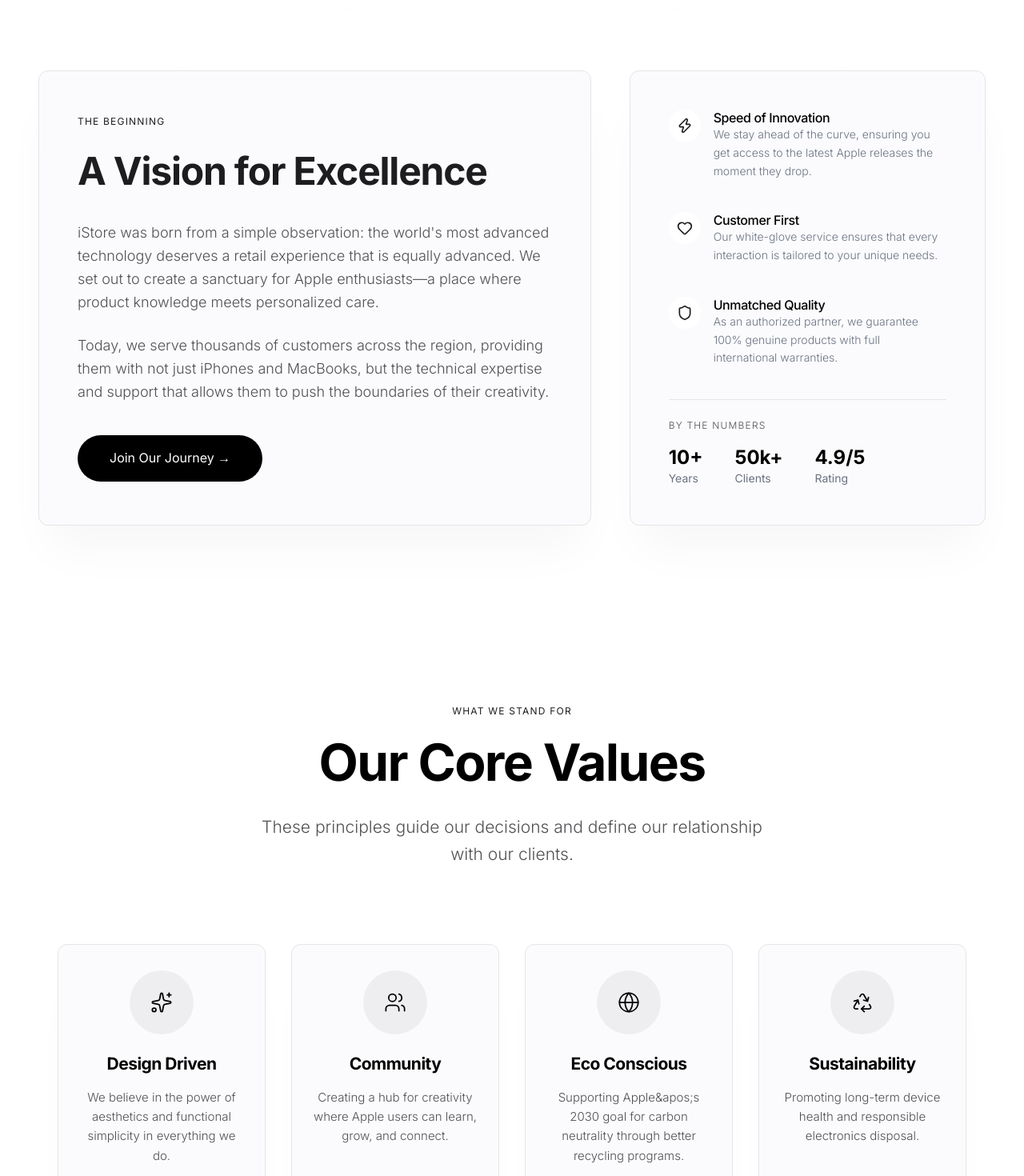
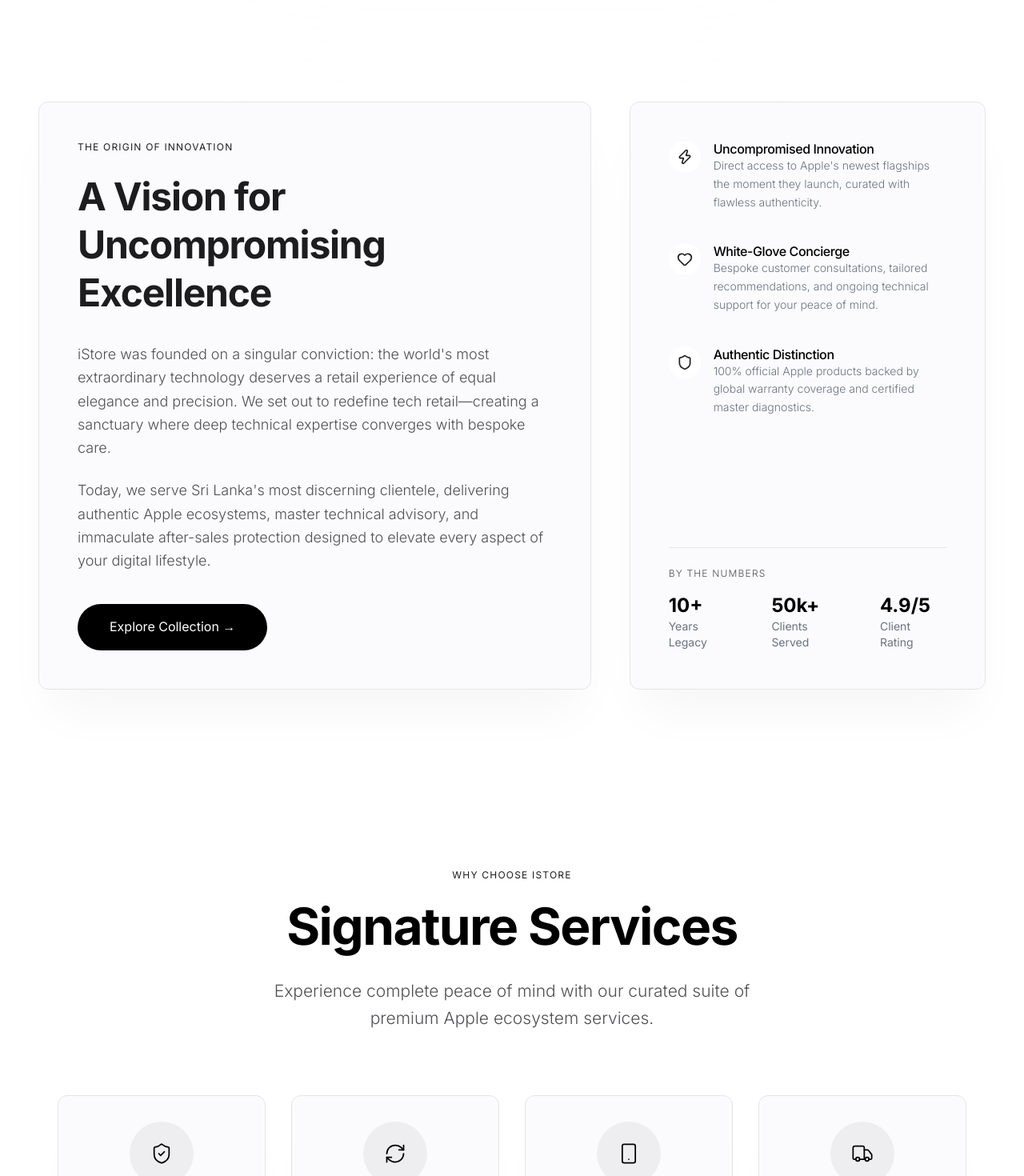
Before and after one commit to puvanakopis/iStore, a Next.js app in the folder frontend/: page /about in a window 1280 px wide. Shown: the part 480-1950 px from the top of the page at 80% size. Built offline with nearby package versions, Linux system fonts and the light colour scheme; no server answers.

Commit message:
implement contact and about pages with modular components and animated sections

```diff
--- a/frontend/app/about/_components/AboutHero.tsx
+++ b/frontend/app/about/_components/AboutHero.tsx
@@ -17,15 +17,13 @@
           transition={{ duration: 1, ease: [0.16, 1, 0.3, 1] }}
         >
           <span className="text-[17px] md:text-[21px] font-semibold text-black mb-4 block tracking-tight uppercase">
-            Our Story
+            Our Legacy & Essence
           </span>
           <h1 className="text-[48px] md:text-[80px] font-bold leading-[1.02] tracking-tight mb-8">
             Redefining Premium Retail
           </h1>
           <p className="text-[21px] md:text-[24px] font-light text-foreground-secondary max-w-3xl mx-auto mb-12 tracking-tight leading-relaxed text-pretty">
-            At iStore, we don&apos;t just sell devices. We curate experiences.
-            Since our inception, we have been committed to bringing the best of Apple
-            to your hands with a focus on design, service, and innovation.
+            At iStore, technology is an art form. As Sri Lanka&apos;s premier destination for Apple innovations, we merge cutting-edge engineering with personalized white-glove service to create an unmatched luxury experience.
           </p>
         </motion.div>
       </div>
--- a/frontend/app/about/_components/AboutValues.tsx
+++ b/frontend/app/about/_components/AboutServices.tsx
@@ -1,32 +1,32 @@
 "use client";
 
 import { motion } from "framer-motion";
-import { Sparkles, Users, Globe, Recycle } from "lucide-react";
+import { ShieldCheck, Truck, RefreshCw, Smartphone } from "lucide-react";
 
-const values = [
+const services = [
   {
-    icon: Sparkles,
-    title: "Design Driven",
-    description: "We believe in the power of aesthetics and functional simplicity in everything we do."
+    icon: ShieldCheck,
+    title: "Global Warranty & Support",
+    description: "Every device is backed by official Apple global warranty coverage, certified diagnostics, and authentic replacement components."
   },
   {
-    icon: Users,
-    title: "Community",
-    description: "Creating a hub for creativity where Apple users can learn, grow, and connect."
+    icon: RefreshCw,
+    title: "White-Glove Trade-In",
+    description: "Elevate seamlessly. Receive top-tier valuation and immediate credit towards your upgrade with our instant trade-in concierge."
   },
   {
-    icon: Globe,
-    title: "Eco Conscious",
-    description: "Supporting Apple&apos;s 2030 goal for carbon neutrality through better recycling programs."
+    icon: Smartphone,
+    title: "Bespoke Device Setup",
+    description: "Our certified specialists handle complete data migration, security configuration, and ecosystem integration right out of the box."
   },
   {
-    icon: Recycle,
-    title: "Sustainability",
-    description: "Promoting long-term device health and responsible electronics disposal."
+    icon: Truck,
+    title: "Insured VIP Delivery",
+    description: "Fast, fully insured, and climate-controlled delivery direct to your doorstep anywhere in Sri Lanka with live dispatch tracking."
   }
 ];
 
-export default function AboutValues() {
+export default function AboutServices() {
   return (
     <section className="section-padding bg-white pb-32">
       <div className="max-w-7xl mx-auto px-6 md:px-12">
@@ -35,23 +35,23 @@
           whileInView={{ opacity: 1, y: 0 }}
           viewport={{ once: true }}
           transition={{ duration: 0.6 }}
-          className="text-center mb-24"
+          className="text-center mb-20"
         >
           <span className="text-xs uppercase tracking-widest text-on-surface-variant mb-4 block">
-            What We Stand For
+            Why Choose iStore
           </span>
           <h2 className="text-[32px] md:text-[64px] font-bold tracking-tight mb-6 text-black">
-            Our Core Values
+            Signature Services
           </h2>
           <p className="text-[17px] md:text-[21px] text-foreground-secondary font-light max-w-2xl mx-auto">
-            These principles guide our decisions and define our relationship with our clients.
+            Experience complete peace of mind with our curated suite of premium Apple ecosystem services.
           </p>
         </motion.div>
 
         <div className="grid grid-cols-1 sm:grid-cols-2 lg:grid-cols-4 gap-4 lg:gap-8">
-          {values.map((value, index) => (
+          {services.map((service, index) => (
             <motion.div
-              key={value.title}
+              key={service.title}
               initial={{ opacity: 0, y: 30 }}
               whileInView={{ opacity: 1, y: 0 }}
               viewport={{ once: true }}
@@ -60,7 +60,7 @@
             >
               <div className="relative w-16 h-16 flex items-center justify-center mb-8">
                 <div className="absolute inset-0 bg-black/5 rounded-full scale-125 group-hover:scale-150 transition duration-500" />
-                <value.icon
+                <service.icon
                   size={28}
                   className="text-black relative z-10 transition-transform duration-500 group-hover:scale-110"
                   strokeWidth={1.5}
@@ -68,11 +68,11 @@
               </div>
 
               <h4 className="text-[21px] font-bold text-black mb-4 tracking-tight">
-                {value.title}
+                {service.title}
               </h4>
 
               <p className="text-[15px] leading-relaxed text-foreground-secondary font-light max-w-[260px]">
-                {value.description}
+                {service.description}
               </p>
             </motion.div>
           ))}
--- a/frontend/app/about/_components/AboutStory.tsx
+++ b/frontend/app/about/_components/AboutStory.tsx
@@ -17,26 +17,21 @@
       >
         <div className="bg-background-dim p-8 md:p-12 rounded-sm border border-border shadow-[0_40px_60px_-15px_rgba(0,0,0,0.04)] h-full flex flex-col justify-center">
           <label className="text-xs uppercase tracking-widest text-on-surface-variant mb-6 block">
-            The Beginning
+            The Origin of Innovation
           </label>
           <h2 className="text-[32px] md:text-[48px] font-bold tracking-tight mb-8">
-            A Vision for Excellence
+            A Vision for Uncompromising Excellence
           </h2>
           <div className="space-y-6 text-foreground-secondary font-light text-lg leading-relaxed">
             <p>
-              iStore was born from a simple observation: the world&apos;s most advanced
-              technology deserves a retail experience that is equally advanced. We
-              set out to create a sanctuary for Apple enthusiasts—a place where
-              product knowledge meets personalized care.
+              iStore was founded on a singular conviction: the world&apos;s most extraordinary technology deserves a retail experience of equal elegance and precision. We set out to redefine tech retail—creating a sanctuary where deep technical expertise converges with bespoke care.
             </p>
             <p>
-              Today, we serve thousands of customers across the region, providing
-              them with not just iPhones and MacBooks, but the technical expertise
-              and support that allows them to push the boundaries of their creativity.
+              Today, we serve Sri Lanka&apos;s most discerning clientele, delivering authentic Apple ecosystems, master technical advisory, and immaculate after-sales protection designed to elevate every aspect of your digital lifestyle.
             </p>
           </div>
           <button className="bg-black text-white px-10 py-4 rounded-full hover:scale-105 active:scale-95 transition mt-10 w-fit">
-            Join Our Journey →
+            Explore Collection →
           </button>
         </div>
       </motion.div>
@@ -51,16 +46,16 @@
       >
         <div className="bg-background-dim p-8 md:p-12 rounded-sm border border-border shadow-[0_40px_60px_-15px_rgba(0,0,0,0.04)] space-y-10 h-full flex flex-col justify-between">
           <div className="space-y-10">
-            <PhilosophyItem icon={<Zap className="w-5 h-5" />} title="Speed of Innovation" delay={0.4}>
-              We stay ahead of the curve, ensuring you get access to the latest Apple releases the moment they drop.
+            <PhilosophyItem icon={<Zap className="w-5 h-5" />} title="Uncompromised Innovation" delay={0.4}>
+              Direct access to Apple&apos;s newest flagships the moment they launch, curated with flawless authenticity.
             </PhilosophyItem>
 
-            <PhilosophyItem icon={<Heart className="w-5 h-5" />} title="Customer First" delay={0.5}>
-              Our white-glove service ensures that every interaction is tailored to your unique needs.
+            <PhilosophyItem icon={<Heart className="w-5 h-5" />} title="White-Glove Concierge" delay={0.5}>
+              Bespoke customer consultations, tailored recommendations, and ongoing technical support for your peace of mind.
             </PhilosophyItem>
 
-            <PhilosophyItem icon={<Shield className="w-5 h-5" />} title="Unmatched Quality" delay={0.6}>
-              As an authorized partner, we guarantee 100% genuine products with full international warranties.
+            <PhilosophyItem icon={<Shield className="w-5 h-5" />} title="Authentic Distinction" delay={0.6}>
+              100% official Apple products backed by global warranty coverage and certified master diagnostics.
             </PhilosophyItem>
           </div>
 
@@ -77,15 +72,15 @@
             <div className="flex gap-10 text-sm text-black font-semibold">
               <div>
                 <span className="block text-2xl font-bold">10+</span>
-                <span className="text-gray-500 font-normal">Years</span>
+                <span className="text-gray-500 font-normal">Years Legacy</span>
               </div>
               <div>
                 <span className="block text-2xl font-bold">50k+</span>
-                <span className="text-gray-500 font-normal">Clients</span>
+                <span className="text-gray-500 font-normal">Clients Served</span>
               </div>
               <div>
                 <span className="block text-2xl font-bold">4.9/5</span>
-                <span className="text-gray-500 font-normal">Rating</span>
+                <span className="text-gray-500 font-normal">Client Rating</span>
               </div>
             </div>
           </motion.div>
--- a/frontend/app/about/page.tsx
+++ b/frontend/app/about/page.tsx
@@ -2,14 +2,14 @@
 
 import AboutHero from "./_components/AboutHero";
 import AboutStory from "./_components/AboutStory";
-import AboutValues from "./_components/AboutValues";
+import AboutServices from "./_components/AboutServices";
 
 export default function About() {
   return (
     <main className="w-full">
       <AboutHero />
       <AboutStory />
-      <AboutValues />
+      <AboutServices />
     </main>
   );
 }
--- a/frontend/app/contact/_components/ContactHero.tsx
+++ b/frontend/app/contact/_components/ContactHero.tsx
@@ -23,9 +23,9 @@
             Get in Touch
           </h1>
           <p className="text-[21px] md:text-[24px] font-light text-foreground-secondary max-w-3xl mx-auto mb-12 tracking-tight leading-relaxed text-pretty">
-            Experience iStore&apos;s signature white-glove service. Whether you are inquiring
-            about the latest iPhone or seeking technical support, our team is dedicated
-            to providing an unparalleled standard of care.
+            Experience iStore&apos;s signature service. Whether you are inquiring
+            about the latest Apple products, checking order status, or seeking technical assistance,
+            our dedicated team in Colombo is here to help.
           </p>
         </motion.div>
       </div>
--- a/frontend/app/contact/page.tsx
+++ b/frontend/app/contact/page.tsx
@@ -3,6 +3,7 @@
 import ContactHero from "./_components/ContactHero";
 import ContactFormSection from "./_components/ContactFormSection";
 import ContactMap from "./_components/ContactMap";
+import ContactFAQ from "./_components/ContactFAQ";
 
 export default function Contact() {
   return (
@@ -10,6 +11,7 @@
       <ContactHero />
       <ContactFormSection />
       <ContactMap />
+      <ContactFAQ />
     </main>
   );
 }
```
Also changed, not shown: frontend/app/contact/_components/ContactFAQ.tsx (added, +88 -0 lines), frontend/app/contact/_components/ContactFormSection.tsx (+35 -5 lines).
